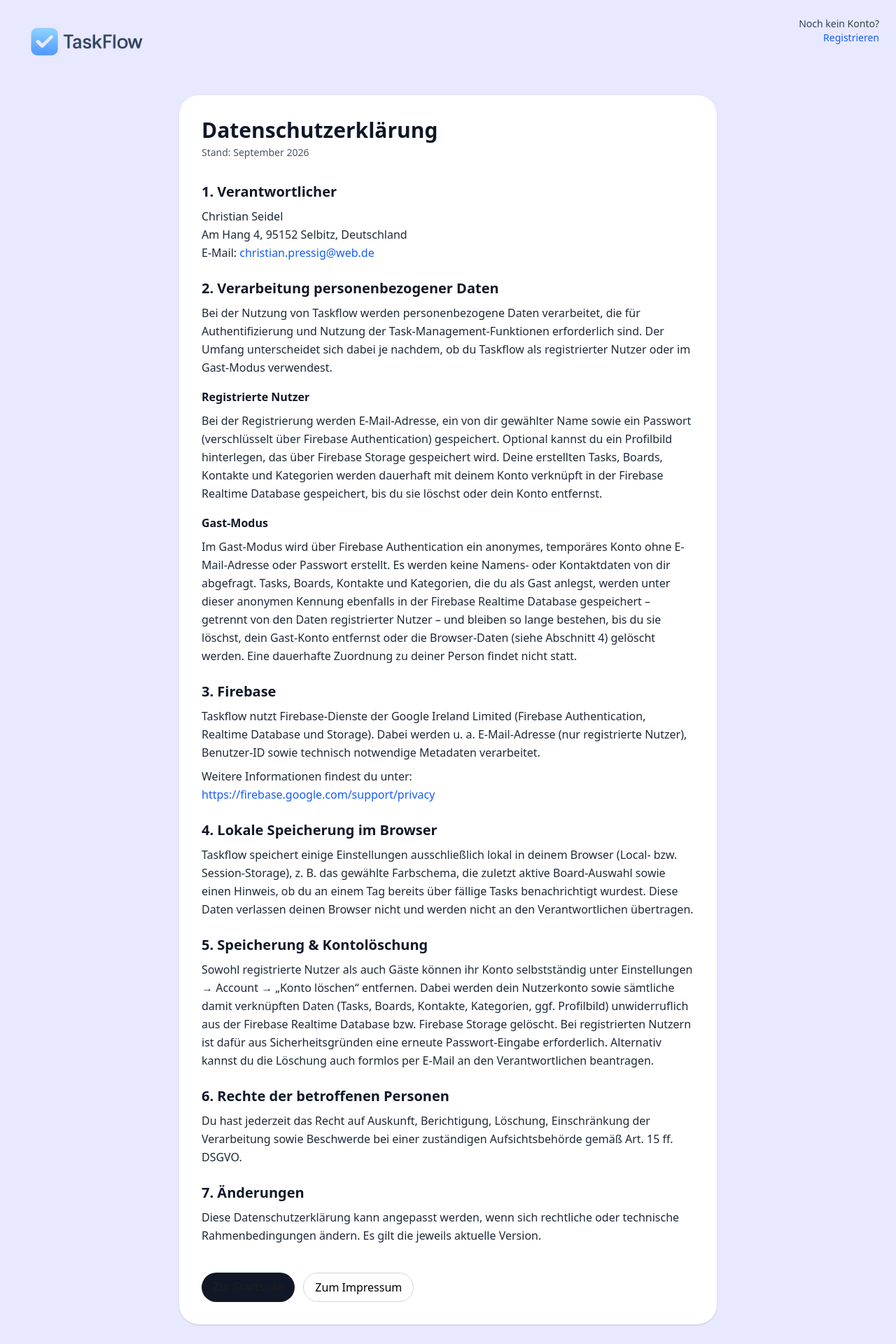
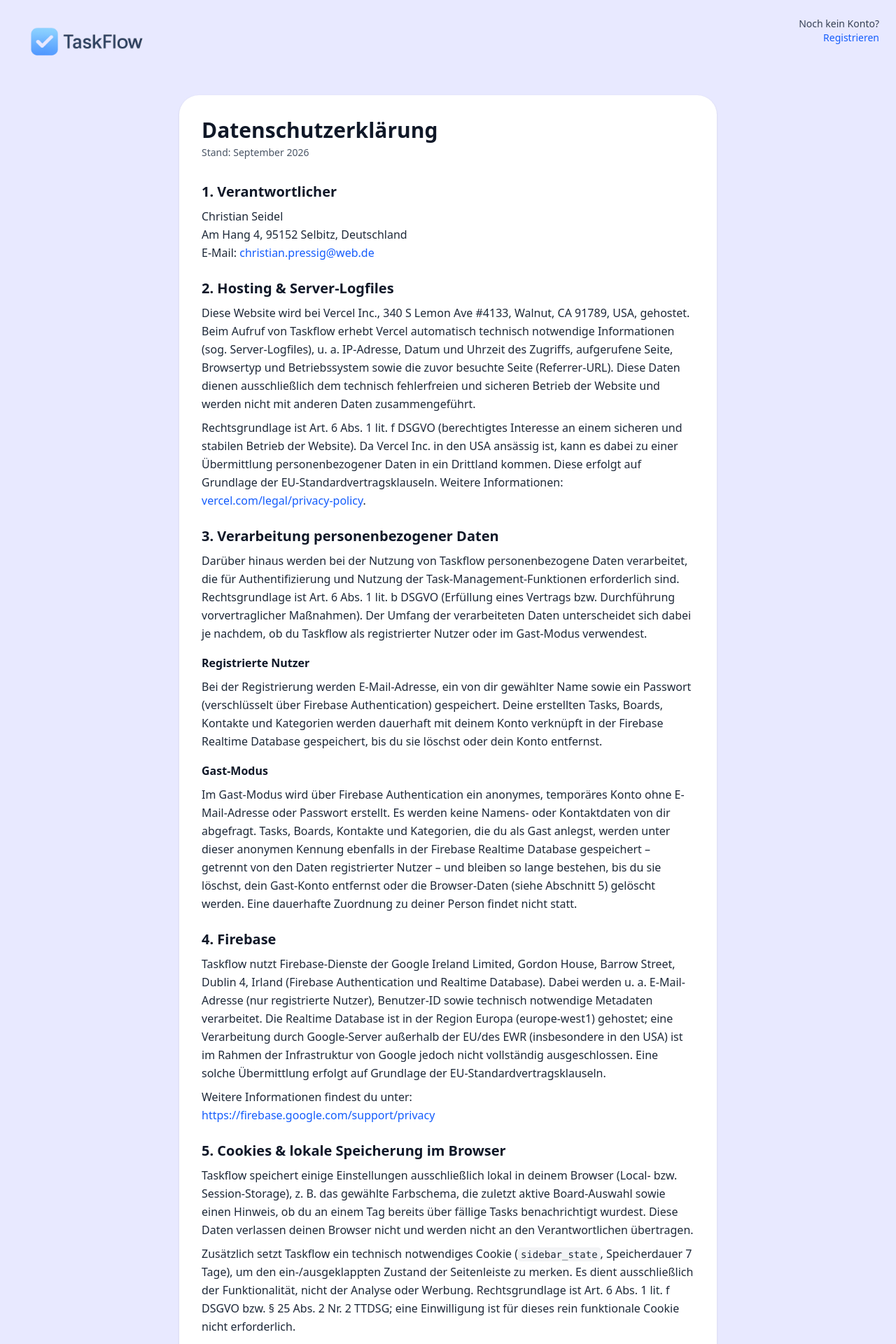
Before and after one commit to DevChristian1208/TaskFlow, a Next.js app: page /ImpressumundDatenschutz/PrivacyPolicy in a window 1280 px wide. Shown: the top 1920 px of the page at 70% size. Built offline with nearby package versions, Linux system fonts and the light colour scheme; no server answers.

Commit message:
bug fixes

```diff
--- a/app/Dashboard/Components/Sidebar.tsx
+++ b/app/Dashboard/Components/Sidebar.tsx
@@ -106,6 +106,21 @@
           </div>
 
           <ThemeToggle />
+
+          <div className="flex justify-center gap-4 text-xs text-muted-foreground">
+            <Link
+              href="/ImpressumundDatenschutz/LegalNotice"
+              className="hover:underline"
+            >
+              Impressum
+            </Link>
+            <Link
+              href="/ImpressumundDatenschutz/PrivacyPolicy"
+              className="hover:underline"
+            >
+              Datenschutz
+            </Link>
+          </div>
         </div>
       </SidebarContent>
     </Sidebar>
--- a/app/ImpressumundDatenschutz/LegalNotice/page.tsx
+++ b/app/ImpressumundDatenschutz/LegalNotice/page.tsx
@@ -32,7 +32,7 @@
         <div className="mx-auto w-full max-w-3xl rounded-2xl bg-white shadow-sm p-6 sm:p-8">
           <header className="mb-8">
             <h1 className="text-3xl font-bold text-gray-900">Impressum</h1>
-            <p className="mt-1 text-sm text-gray-600">Stand: Oktober 2025</p>
+            <p className="mt-1 text-sm text-gray-600">Stand: September 2026</p>
           </header>
 
           <section className="space-y-6 text-gray-800 leading-relaxed">
@@ -66,7 +66,7 @@
 
             <div>
               <h2 className="text-xl font-semibold text-gray-900">
-                Verantwortlich für den Inhalt nach § 55 Abs. 2 RStV
+                Verantwortlich für den Inhalt nach § 18 Abs. 2 MStV
               </h2>
               <p className="mt-2">
                 Christian Seidel
--- a/app/ImpressumundDatenschutz/PrivacyPolicy/page.tsx
+++ b/app/ImpressumundDatenschutz/PrivacyPolicy/page.tsx
@@ -60,13 +60,50 @@
 
             <div>
               <h2 className="text-xl font-semibold text-gray-900">
-                2. Verarbeitung personenbezogener Daten
+                2. Hosting &amp; Server-Logfiles
               </h2>
               <p className="mt-2">
-                Bei der Nutzung von Taskflow werden personenbezogene Daten
-                verarbeitet, die für Authentifizierung und Nutzung der
-                Task-Management-Funktionen erforderlich sind. Der Umfang
-                unterscheidet sich dabei je nachdem, ob du Taskflow als
+                Diese Website wird bei Vercel Inc., 340 S Lemon Ave #4133,
+                Walnut, CA 91789, USA, gehostet. Beim Aufruf von Taskflow
+                erhebt Vercel automatisch technisch notwendige Informationen
+                (sog. Server-Logfiles), u. a. IP-Adresse, Datum und Uhrzeit
+                des Zugriffs, aufgerufene Seite, Browsertyp und
+                Betriebssystem sowie die zuvor besuchte Seite (Referrer-URL).
+                Diese Daten dienen ausschließlich dem technisch fehlerfreien
+                und sicheren Betrieb der Website und werden nicht mit anderen
+                Daten zusammengeführt.
+              </p>
+              <p className="mt-2">
+                Rechtsgrundlage ist Art. 6 Abs. 1 lit. f DSGVO (berechtigtes
+                Interesse an einem sicheren und stabilen Betrieb der
+                Website). Da Vercel Inc. in den USA ansässig ist, kann es
+                dabei zu einer Übermittlung personenbezogener Daten in ein
+                Drittland kommen. Diese erfolgt auf Grundlage der
+                EU-Standardvertragsklauseln. Weitere Informationen:{" "}
+                <a
+                  href="https://vercel.com/legal/privacy-policy"
+                  target="_blank"
+                  rel="noopener noreferrer"
+                  className="text-blue-600 hover:underline"
+                >
+                  vercel.com/legal/privacy-policy
+                </a>
+                .
+              </p>
+            </div>
+
+            <div>
+              <h2 className="text-xl font-semibold text-gray-900">
+                3. Verarbeitung personenbezogener Daten
+              </h2>
+              <p className="mt-2">
+                Darüber hinaus werden bei der Nutzung von Taskflow
+                personenbezogene Daten verarbeitet, die für
+                Authentifizierung und Nutzung der Task-Management-Funktionen
+                erforderlich sind. Rechtsgrundlage ist Art. 6 Abs. 1 lit. b
+                DSGVO (Erfüllung eines Vertrags bzw. Durchführung
+                vorvertraglicher Maßnahmen). Der Umfang der verarbeiteten
+                Daten unterscheidet sich dabei je nachdem, ob du Taskflow als
                 registrierter Nutzer oder im Gast-Modus verwendest.
               </p>
 
@@ -76,8 +113,7 @@
               <p className="mt-2">
                 Bei der Registrierung werden E-Mail-Adresse, ein von dir
                 gewählter Name sowie ein Passwort (verschlüsselt über Firebase
-                Authentication) gespeichert. Optional kannst du ein Profilbild
-                hinterlegen, das über Firebase Storage gespeichert wird. Deine
+                Authentication) gespeichert. Deine
                 erstellten Tasks, Boards, Kontakte und Kategorien werden
                 dauerhaft mit deinem Konto verknüpft in der Firebase Realtime
                 Database gespeichert, bis du sie löschst oder dein Konto
@@ -94,20 +130,27 @@
                 Firebase Realtime Database gespeichert – getrennt von den
                 Daten registrierter Nutzer – und bleiben so lange bestehen,
                 bis du sie löschst, dein Gast-Konto entfernst oder die
-                Browser-Daten (siehe Abschnitt 4) gelöscht werden. Eine
+                Browser-Daten (siehe Abschnitt 5) gelöscht werden. Eine
                 dauerhafte Zuordnung zu deiner Person findet nicht statt.
               </p>
             </div>
 
             <div>
               <h2 className="text-xl font-semibold text-gray-900">
-                3. Firebase
+                4. Firebase
               </h2>
               <p className="mt-2">
-                Taskflow nutzt Firebase-Dienste der Google Ireland Limited
-                (Firebase Authentication, Realtime Database und Storage).
-                Dabei werden u. a. E-Mail-Adresse (nur registrierte Nutzer),
-                Benutzer-ID sowie technisch notwendige Metadaten verarbeitet.
+                Taskflow nutzt Firebase-Dienste der Google Ireland Limited,
+                Gordon House, Barrow Street, Dublin 4, Irland (Firebase
+                Authentication und Realtime Database). Dabei werden
+                u. a. E-Mail-Adresse (nur registrierte Nutzer), Benutzer-ID
+                sowie technisch notwendige Metadaten verarbeitet. Die
+                Realtime Database ist in der Region Europa (europe-west1)
+                gehostet; eine Verarbeitung durch Google-Server außerhalb der
+                EU/des EWR (insbesondere in den USA) ist im Rahmen der
+                Infrastruktur von Google jedoch nicht vollständig
+                ausgeschlossen. Eine solche Übermittlung erfolgt auf
+                Grundlage der EU-Standardvertragsklauseln.
               </p>
               <p className="mt-2">
                 Weitere Informationen findest du unter:
@@ -125,7 +168,7 @@
 
             <div>
               <h2 className="text-xl font-semibold text-gray-900">
-                4. Lokale Speicherung im Browser
+                5. Cookies &amp; lokale Speicherung im Browser
               </h2>
               <p className="mt-2">
                 Taskflow speichert einige Einstellungen ausschließlich lokal
@@ -135,19 +178,31 @@
                 benachrichtigt wurdest. Diese Daten verlassen deinen Browser
                 nicht und werden nicht an den Verantwortlichen übertragen.
               </p>
+              <p className="mt-2">
+                Zusätzlich setzt Taskflow ein technisch notwendiges Cookie
+                (<code className="text-sm bg-gray-100 px-1 py-0.5 rounded">
+                  sidebar_state
+                </code>
+                , Speicherdauer 7 Tage), um den ein-/ausgeklappten Zustand
+                der Seitenleiste zu merken. Es dient ausschließlich der
+                Funktionalität, nicht der Analyse oder Werbung.
+                Rechtsgrundlage ist Art. 6 Abs. 1 lit. f DSGVO bzw. § 25 Abs.
+                2 Nr. 2 TTDSG; eine Einwilligung ist für dieses rein
+                funktionale Cookie nicht erforderlich.
+              </p>
             </div>
 
             <div>
               <h2 className="text-xl font-semibold text-gray-900">
-                5. Speicherung &amp; Kontolöschung
+                6. Speicherung &amp; Kontolöschung
               </h2>
               <p className="mt-2">
                 Sowohl registrierte Nutzer als auch Gäste können ihr Konto
                 selbstständig unter Einstellungen → Account → „Konto löschen“
                 entfernen. Dabei werden dein Nutzerkonto sowie sämtliche damit
-                verknüpften Daten (Tasks, Boards, Kontakte, Kategorien,
-                ggf. Profilbild) unwiderruflich aus der Firebase Realtime
-                Database bzw. Firebase Storage gelöscht. Bei registrierten
+                verknüpften Daten (Tasks, Boards, Kontakte, Kategorien)
+                unwiderruflich aus der Firebase Realtime Database gelöscht.
+                Bei registrierten
                 Nutzern ist dafür aus Sicherheitsgründen eine erneute
                 Passwort-Eingabe erforderlich. Alternativ kannst du die
                 Löschung auch formlos per E-Mail an den Verantwortlichen
@@ -157,18 +212,26 @@
 
             <div>
               <h2 className="text-xl font-semibold text-gray-900">
-                6. Rechte der betroffenen Personen
+                7. Rechte der betroffenen Personen
               </h2>
               <p className="mt-2">
                 Du hast jederzeit das Recht auf Auskunft, Berichtigung,
-                Löschung, Einschränkung der Verarbeitung sowie Beschwerde bei
-                einer zuständigen Aufsichtsbehörde gemäß Art. 15 ff. DSGVO.
+                Löschung, Einschränkung der Verarbeitung, Datenübertragbarkeit
+                sowie Widerspruch gegen die Verarbeitung deiner Daten gemäß
+                Art. 15 ff. DSGVO. Wende dich hierfür gerne direkt an den in
+                Abschnitt 1 genannten Verantwortlichen.
+              </p>
+              <p className="mt-2">
+                Daneben besteht ein Beschwerderecht bei einer
+                Datenschutz-Aufsichtsbehörde, z. B. beim für Bayern
+                zuständigen Bayerischen Landesamt für Datenschutzaufsicht
+                (BayLDA), Promenade 27, 91522 Ansbach.
               </p>
             </div>
 
             <div>
               <h2 className="text-xl font-semibold text-gray-900">
-                7. Änderungen
+                8. Änderungen
               </h2>
               <p className="mt-2">
                 Diese Datenschutzerklärung kann angepasst werden, wenn sich
--- a/app/ResetPass/page.tsx
+++ b/app/ResetPass/page.tsx
@@ -116,6 +116,21 @@
             </button>
           </form>
         )}
+
+        <div className="mt-4 roomy:mt-8 flex justify-center gap-6 text-sm text-gray-500 dark:text-gray-400">
+          <Link
+            href="/ImpressumundDatenschutz/LegalNotice"
+            className="hover:underline"
+          >
+            Impressum
+          </Link>
+          <Link
+            href="/ImpressumundDatenschutz/PrivacyPolicy"
+            className="hover:underline"
+          >
+            Datenschutz
+          </Link>
+        </div>
         </div>
       </div>
     </div>
```
Also changed, not shown: app/Dashboard/Settings/page.tsx (+2 -84 lines), 1 other file (tests, documents, lock files or other folders).
